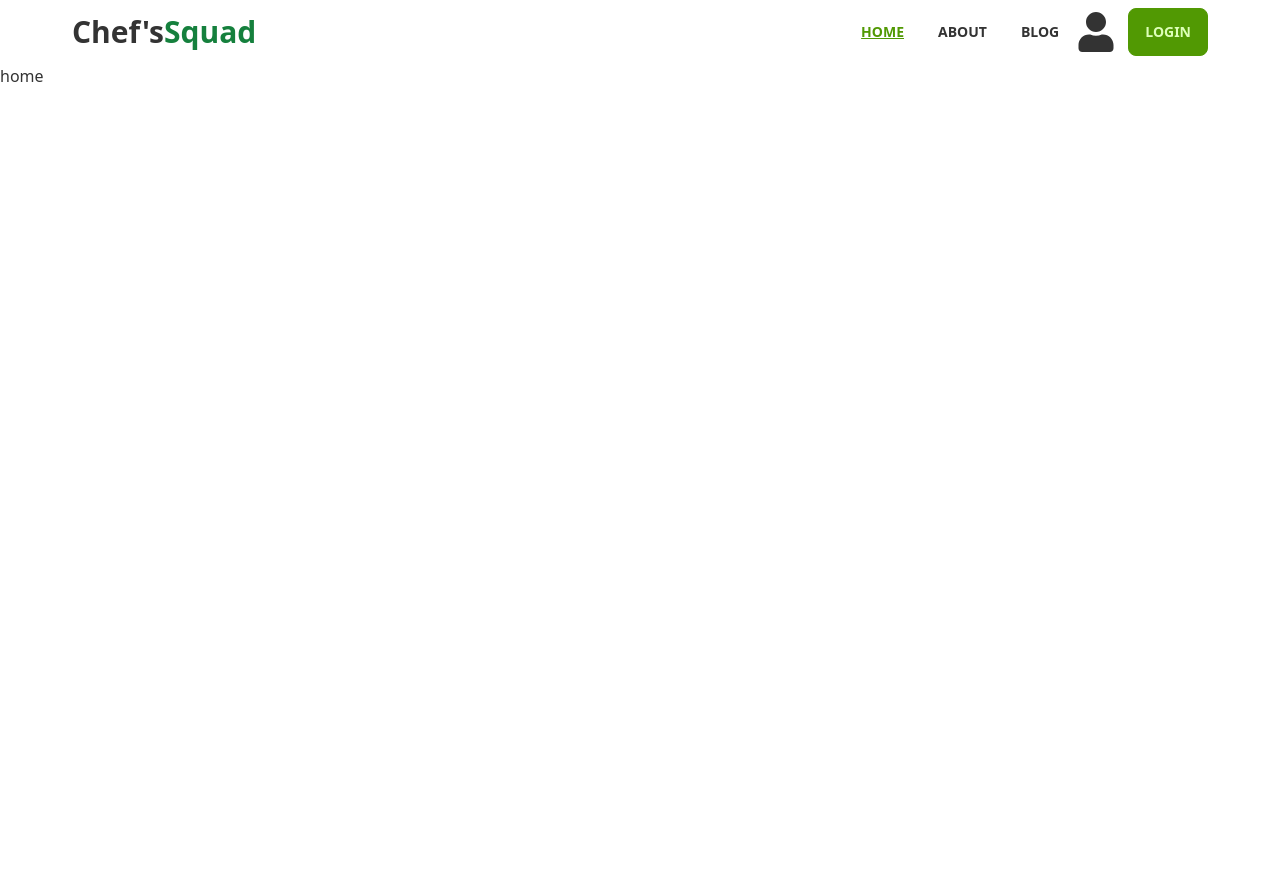
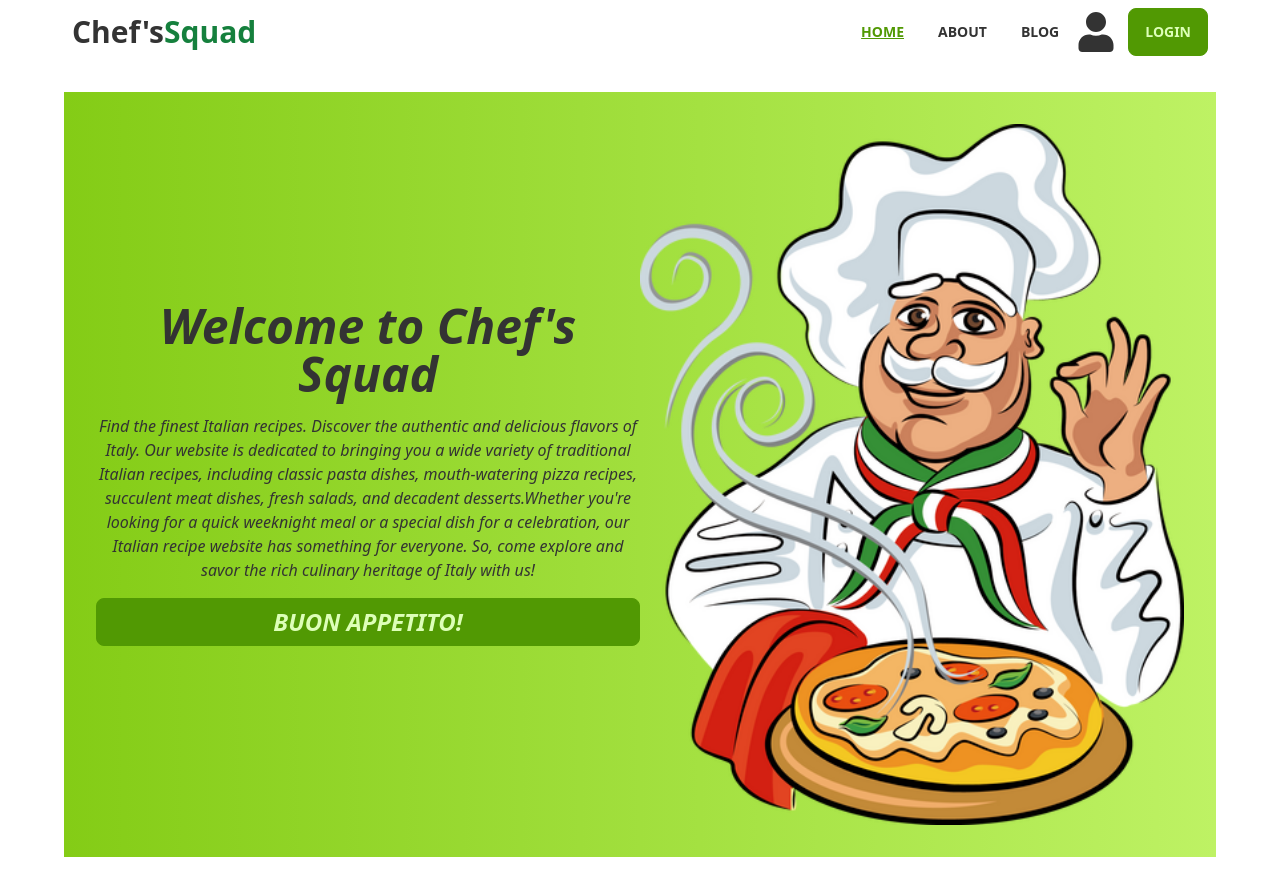
Before and after one commit to saadrafi/ChefsSquad, a React app: page / in a window 1280 px wide. Before the commit the page ends 800 px from the top, so only its background shows below. Built offline with nearby package versions, Linux system fonts and the light colour scheme; the HTML template or start-up script is replaced by a standard one.

Commit message:
Banner design finished

```diff
--- /dev/null
+++ b/src/components/pages/Home/Banner.jsx
@@ -0,0 +1,29 @@
+import React from "react";
+import banner from "../../../assets/banner.png";
+
+const Banner = () => {
+  return (
+    <div className="w-[90%] mx-auto my-7 bg-gradient-to-r from-lime-500 to-lime-300">
+      <div className="flex lg:flex-row flex-col-reverse p-8">
+        <div className=" lg:w-1/2 flex flex-col justify-center gap-4 italic">
+          <h1 className="text-5xl font-bold text-center">Welcome to Chef's Squad</h1>
+          <p className="text-center">
+            Find the finest Italian recipes. Discover the authentic and delicious flavors of Italy.
+            Our website is dedicated to bringing you a wide variety of traditional Italian recipes,
+            including classic pasta dishes, mouth-watering pizza recipes, succulent meat dishes,
+            fresh salads, and decadent desserts.Whether you're looking for a quick weeknight meal or
+            a special dish for a celebration, our Italian recipe website has something for everyone.
+            So, come explore and savor the rich culinary heritage of Italy with us!
+            <br />
+          </p>
+          <span className="text-2xl font-bold btn-primary btn">Buon Appetito!</span>
+        </div>
+        <div className=" h-full lg:w-1/2">
+          <img src={banner} alt="" className="h-full w-full" />
+        </div>
+      </div>
+    </div>
+  );
+};
+
+export default Banner;
--- a/src/components/pages/Home/Home.jsx
+++ b/src/components/pages/Home/Home.jsx
@@ -1,9 +1,10 @@
 import React from 'react';
+import Banner from './Banner';
 
 const Home = () => {
     return (
         <div>
-            home
+            <Banner></Banner>
         </div>
     );
 };
```
Also changed, not shown: src/assets/banner.png (added).
